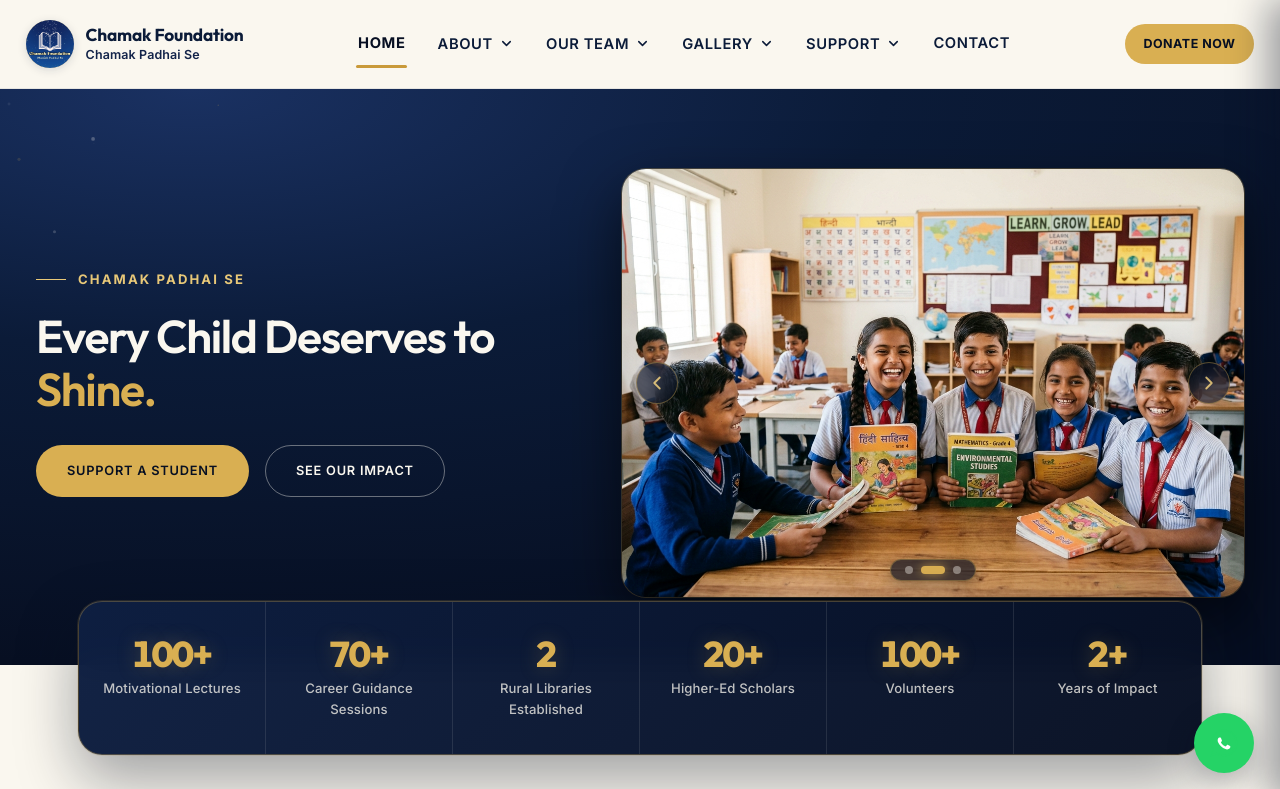
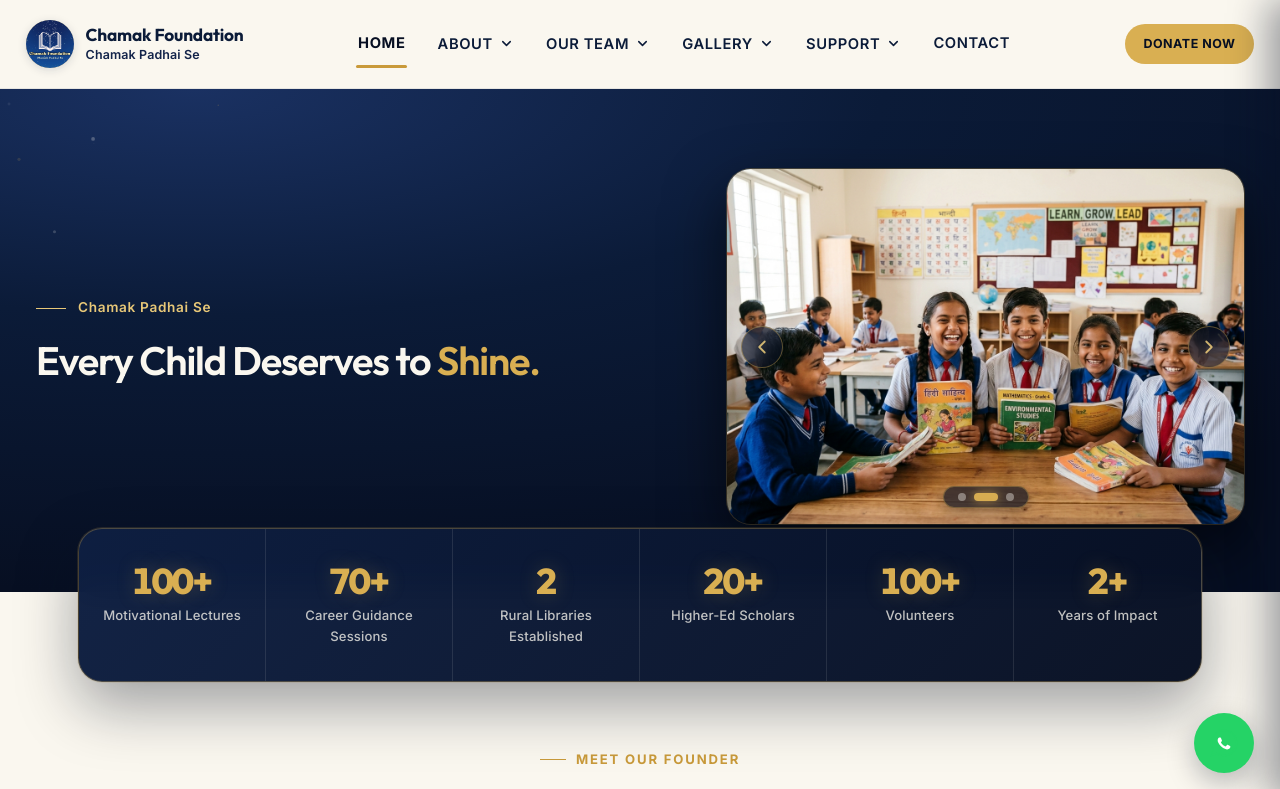
Before and after one commit to SAIKRISHNACHANDA/chamakfoundation.org, a Next.js app: page / in a window 1280 px wide. Shown: the top 789 px of the page. Built offline with nearby package versions, Linux system fonts and the light colour scheme.

Commit message:
feat(hero): keep headline on one line, use sentence case for eyebrow, remove hero CTAs

```diff
--- a/css/style.css
+++ b/css/style.css
@@ -499,7 +499,7 @@ p{margin:0 0 1em;color:var(--ink-600);max-width:62ch;}
   margin:0 auto;
   padding:80px clamp(18px, 3.5vw, 36px) 68px;
   display:grid;
-  grid-template-columns:minmax(0, 1fr) minmax(0, 1.15fr);
+  grid-template-columns:minmax(0, 1.25fr) minmax(0, 1fr);
   gap:clamp(28px, 3.5vw, 48px);
   align-items:center;
   box-sizing:border-box;
@@ -509,17 +509,17 @@ p{margin:0 0 1em;color:var(--ink-600);max-width:62ch;}
   min-width:0;
   max-width:100%;
 }
-.hero__eyebrow{color:var(--gold-300);font-size:.72rem;letter-spacing:.18em;text-transform:uppercase;font-weight:700;margin-bottom:20px;display:flex;align-items:center;gap:12px;}
+.hero__eyebrow{color:var(--gold-300);font-size:.85rem;letter-spacing:.05em;text-transform:none;font-weight:600;margin-bottom:18px;display:flex;align-items:center;gap:12px;}
 .hero__eyebrow::before{content:"";width:30px;height:1px;background:var(--gold-300);}
 .hero h1{color:var(--cream-100);margin-bottom:.28em;}
 .hero h1 em{font-style:normal;color:var(--gold-400);}
 .hero__sub{font-family:var(--serif);font-size:clamp(1.1rem,1.7vw,1.45rem);color:var(--cream-200);font-weight:500;margin-bottom:20px;}
 .hero__title--fit{
-  white-space:normal;
-  font-size:clamp(2rem, 3.6vw, 3.4rem);
-  line-height:1.16;
-  margin-bottom:.35em;
-  overflow-wrap:break-word;
+  white-space:nowrap;
+  font-size:clamp(1.05rem, 3.1vw, 2.6rem);
+  line-height:1.2;
+  margin-bottom:0;
+  overflow-wrap:normal;
   word-break:normal;
 }
 .hero p.hero__desc{color:rgba(250,247,239,0.72);font-size:1.02rem;max-width:52ch;}
--- a/index.html
+++ b/index.html
@@ -118,10 +118,6 @@
     <div>
       <div class="hero__eyebrow">Chamak Padhai Se</div>
       <h1 class="hero__title--fit">Every Child Deserves to <em>Shine.</em></h1>
-      <div class="hero__ctas">
-        <a href="get-involved.html#donate" class="btn btn-gold">Support a Student</a>
-        <a href="impact.html" class="btn btn-outline-light">See Our Impact</a>
-      </div>
     </div>
     <div class="hero__media">
       <div class="hero-slider" id="heroSlider" role="region" aria-roledescription="carousel" aria-label="Chamak Foundation Highlights">
--- a/legacy-static/css/style.css
+++ b/legacy-static/css/style.css
@@ -315,12 +315,12 @@ p{margin:0 0 1em;color:var(--ink-600);max-width:62ch;}
   display:grid;grid-template-columns:1.05fr .95fr;gap:56px;align-items:center;
 }
 .hero__grid.hero__grid--center{grid-template-columns:1fr;text-align:center;justify-items:center;padding-bottom:70px;}
-.hero__eyebrow{color:var(--gold-300);font-size:.72rem;letter-spacing:.18em;text-transform:uppercase;font-weight:700;margin-bottom:22px;display:flex;align-items:center;gap:12px;}
+.hero__eyebrow{color:var(--gold-300);font-size:.85rem;letter-spacing:.05em;text-transform:none;font-weight:600;margin-bottom:20px;display:flex;align-items:center;gap:12px;}
 .hero__eyebrow::before{content:"";width:30px;height:1px;background:var(--gold-300);}
 .hero h1{color:var(--cream-100);margin-bottom:.28em;}
 .hero h1 em{font-style:normal;color:var(--gold-400);}
 .hero__sub{font-family:var(--serif);font-size:clamp(1.1rem,1.7vw,1.45rem);color:var(--cream-200);font-weight:500;margin-bottom:20px;}
-.hero__title--fit{white-space:normal;font-size:clamp(2.1rem,5vw,4.6rem);}
+.hero__title--fit{white-space:nowrap;font-size:clamp(1.05rem,3.1vw,2.6rem);line-height:1.2;margin-bottom:0;}
 @media (min-width:481px){.hero__title--fit{white-space:nowrap;}}
 .hero p.hero__desc{color:rgba(250,247,239,0.72);font-size:1.02rem;max-width:52ch;}
 .hero__ctas{display:flex;gap:16px;flex-wrap:wrap;margin-top:30px;}
--- a/legacy-static/index.html
+++ b/legacy-static/index.html
@@ -54,10 +54,6 @@
     <div>
       <div class="hero__eyebrow">Chamak Padhai Se</div>
       <h1 class="hero__title--fit">Every Child Deserves to <em>Shine.</em></h1>
-      <div class="hero__ctas">
-        <a href="get-involved.html#donate" class="btn btn-gold">Support a Student</a>
-        <a href="impact.html" class="btn btn-outline-light">See Our Impact</a>
-      </div>
     </div>
     <div class="hero__media">
       <div class="imgph" style="width:100%;height:100%;">
--- a/src/app/globals.css
+++ b/src/app/globals.css
@@ -506,7 +506,7 @@ p{margin:0 0 1em;color:var(--ink-600);max-width:62ch;}
   margin:0 auto;
   padding:80px clamp(18px, 3.5vw, 36px) 68px;
   display:grid;
-  grid-template-columns:minmax(0, 1fr) minmax(0, 1.15fr);
+  grid-template-columns:minmax(0, 1.25fr) minmax(0, 1fr);
   gap:clamp(28px, 3.5vw, 48px);
   align-items:center;
   box-sizing:border-box;
@@ -516,17 +516,17 @@ p{margin:0 0 1em;color:var(--ink-600);max-width:62ch;}
   min-width:0;
   max-width:100%;
 }
-.hero__eyebrow{color:var(--gold-300);font-size:.82rem;letter-spacing:.16em;text-transform:uppercase;font-weight:700;margin-bottom:20px;display:flex;align-items:center;gap:12px;}
+.hero__eyebrow{color:var(--gold-300);font-size:.85rem;letter-spacing:.05em;text-transform:none;font-weight:600;margin-bottom:18px;display:flex;align-items:center;gap:12px;}
 .hero__eyebrow::before{content:"";width:30px;height:1px;background:var(--gold-300);}
 .hero h1{color:var(--cream-100);margin-bottom:.28em;}
 .hero h1 em{font-style:normal;color:var(--gold-400);}
 .hero__sub{font-family:var(--serif);font-size:clamp(1.1rem,1.7vw,1.45rem);color:var(--cream-200);font-weight:500;margin-bottom:20px;}
 .hero__title--fit{
-  white-space:normal;
-  font-size:clamp(2rem, 3.6vw, 3.4rem);
-  line-height:1.16;
-  margin-bottom:.35em;
-  overflow-wrap:break-word;
+  white-space:nowrap;
+  font-size:clamp(1.05rem, 3.1vw, 2.6rem);
+  line-height:1.2;
+  margin-bottom:0;
+  overflow-wrap:normal;
   word-break:normal;
 }
 .hero p.hero__desc{color:rgba(250,247,239,0.76);font-size:1.02rem;max-width:52ch;}
--- a/src/app/page.js
+++ b/src/app/page.js
@@ -41,14 +41,6 @@ export default function HomePage() {
             <h1 className="hero__title--fit">
               Every Child Deserves to <em>Shine.</em>
             </h1>
-            <div className="hero__ctas">
-              <Link href="/get-involved#donate" className="btn btn-gold">
-                Support a Student
-              </Link>
-              <Link href="/impact" className="btn btn-outline-light">
-                See Our Impact
-              </Link>
-            </div>
           </div>
 
           <div className="hero__media">
```
